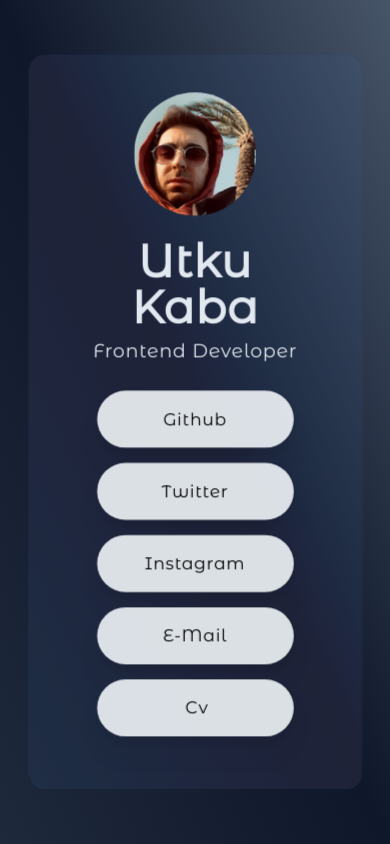
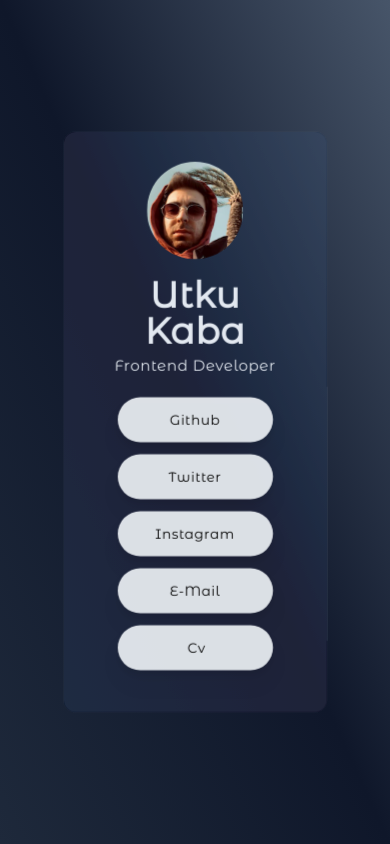
Before and after one commit to utqkaba/personalCard, a React (Vite) app: page / in a window 390 px wide. Built offline with nearby package versions, Linux system fonts and the light colour scheme; a web font is replaced by a local one.

Commit message:
responsive scale fix

```diff
--- a/src/main.jsx
+++ b/src/main.jsx
@@ -9,7 +9,7 @@ import Mail from './components/Mail'
 
 ReactDOM.createRoot(document.getElementById('root')).render(
   <React.StrictMode>
-    <div className='flex justify-center items-center h-screen scale-95 font-libre tracking-wider'>
+    <div className='flex justify-center items-center h-screen scale-75 sm:scale-95 md:scale-95 lg:scale-95 xl:scale-95 2xl:scale-95 font-libre tracking-wider'>
       <div className='card backdrop-contrast-125 bg-slate-500 bg-opacity-30 p-10 rounded-2xl w-[90%] sm:w-[70%] md:w-[50%] lg:w-[42%] xl:w-[36%] 2xl:w-[30%]'>
 
         <img
```
